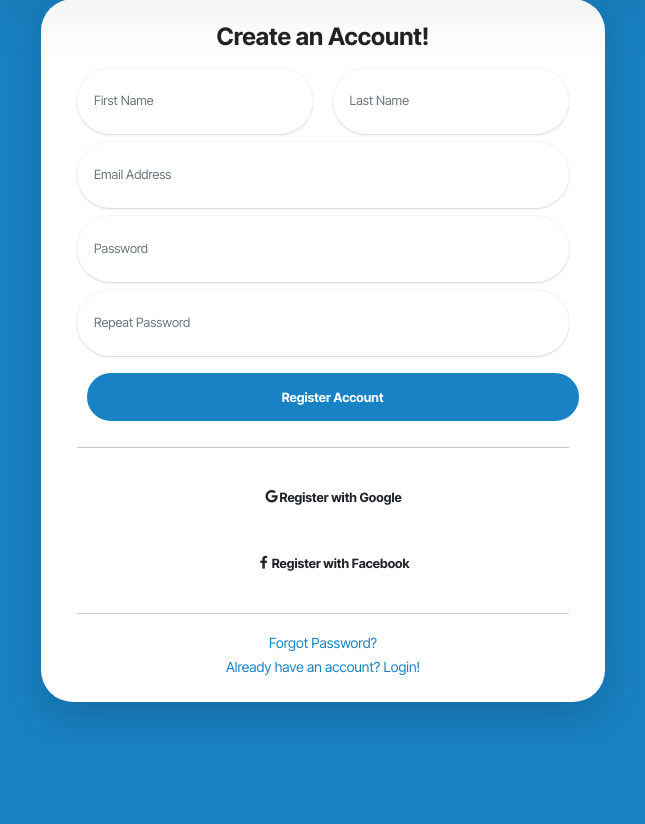
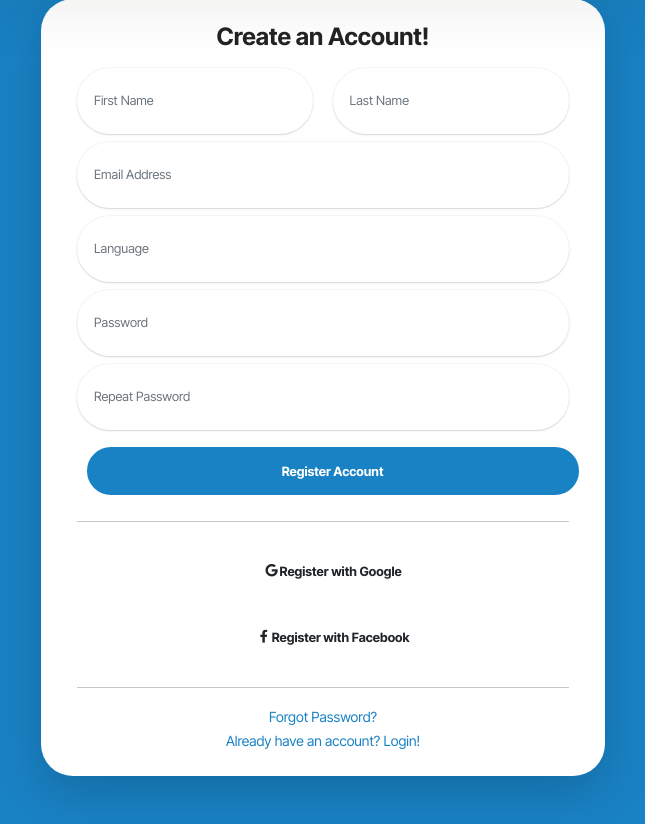
Before and after one commit to Aldiyar58/VideoChat, a Flask app: page /signup in a window 1280 px wide. Shown: the part 129-953 px from the top of the page, without its empty margins (317-962 px from the left). Before the commit the page ends 856 px from the top, so only its background shows below. Run offline with Flask 3, Linux system fonts and the light colour scheme; some libraries are stand-ins or nearby versions.

Commit message:
add language

```diff
--- a/templates/signup.html
+++ b/templates/signup.html
@@ -94,6 +94,9 @@
                                 <input type="email" class="form-control form-control-user" id="exampleInputEmail" placeholder="Email Address">
                             </div>
                             <div class="form-group mb-2">
+                                <input type="text" class="form-control form-control-user" id="exampleInputLastName" placeholder="Language">
+                            </div>
+                            <div class="form-group mb-2">
                                 <input type="password" class="form-control form-control-user" id="exampleInputPassword" placeholder="Password">
                             </div>
                             <div class="form-group mb-2">
```
